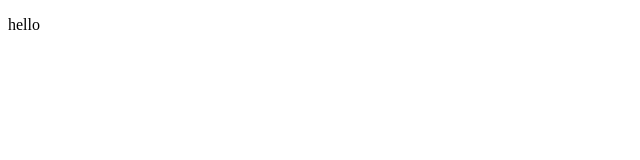
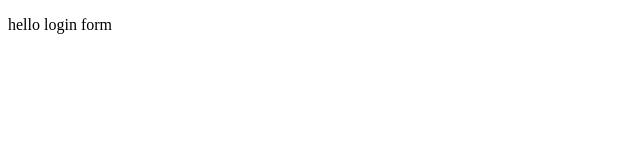
Before and after one commit to shreyansh2893/myappsample, a plain HTML site: page index.html in a window 1280 px wide. Shown: the full height of the page, 0-640 px from the left. Drawn offline with Linux system fonts and the light colour scheme.

Commit message:
login form

```diff
--- a/index.html
+++ b/index.html
@@ -4,6 +4,8 @@
 	<title>Git Practice</title>
 </head>
 <body>
-	<p>hello</p>
+	<p>hello
+		login form
+	</p>
 </body>
 </html>
```
Also changed, not shown: login.html (added, +1 -0 lines).
